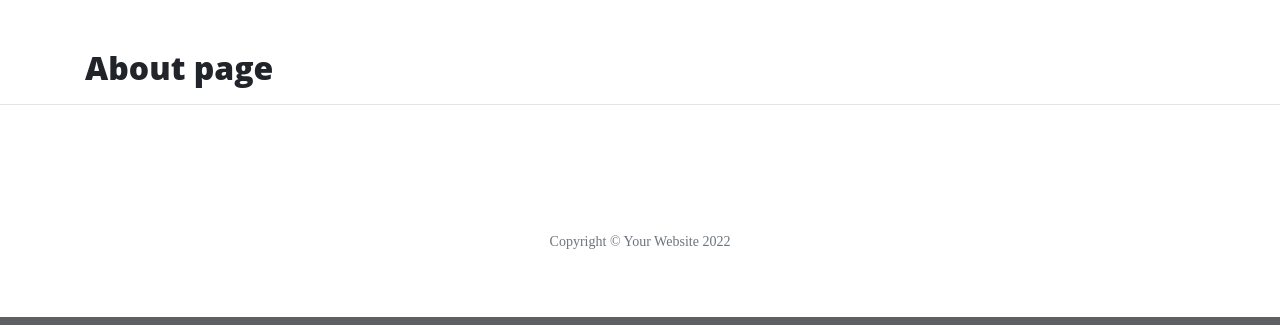
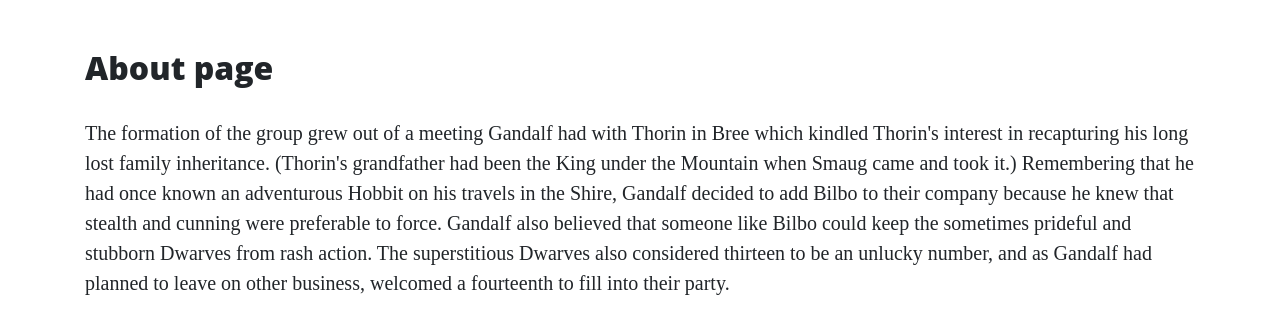
Before and after one commit to ErikHgm/Flask, a Flask app: page /about in a window 1280 px wide. Shown: the part 629-954 px from the top of the page. Run offline with Flask 2, Linux system fonts and the light colour scheme; some libraries are stand-ins or nearby versions.

Commit message:
Add content to about page

```diff
--- a/templates/about.html
+++ b/templates/about.html
@@ -2,5 +2,52 @@
 
 {% block content %}
 <h2>About page</h2>
+<p>
+    The formation of the group grew out of a meeting Gandalf had with Thorin in Bree which kindled Thorin's interest in
+    recapturing his long lost family inheritance. (Thorin's grandfather had been the King under the Mountain when Smaug
+    came and took it.) Remembering that he had once known an adventurous Hobbit on his travels in the Shire, Gandalf
+    decided to add Bilbo to their company because he knew that stealth and cunning were preferable to force. Gandalf
+    also believed that someone like Bilbo could keep the sometimes prideful and stubborn Dwarves from rash action. The
+    superstitious Dwarves also considered thirteen to be an unlucky number, and as Gandalf had planned to leave on other
+    business, welcomed a fourteenth to fill into their party.
+</p>
+<div class="row featurette">
+    <div class="col-md-7">
+        <h3>Thorin II "Oakenshield</h3>
+        <p>
+            Thorin II "Oakenshield", eventually called King under the Mountain or Mountain King[1], was the son of
+            Thráin
+            II, the older brother of Frerin and Dís, the grandson of King Thrór and the uncle of Fíli and Kíli. Thorin
+            was
+            best known for his deeds as leader of a company that infiltrated the lost Kingdom under the Mountain to take
+            it
+            back from Smaug and for leading an alliance of Men, Dwarves, and Elves in the Battle of Five Armies.
+        </p>
+    </div>
+    <div class="col-md-5">
+        <img src="https://vignette.wikia.nocookie.net/lotr/images/3/3f/ThorinBIG.jpg" alt="">
+
+
+    </div>
+</div>
+
+<div class="row featurette">
+
+    <div class="col-md-5">
+        <img src="https://vignette.wikia.nocookie.net/lotr/images/b/b4/The-Hobbit-Fili-and-Kili.jpg" alt="">
+    </div>
+    <div class="col-md-7">
+        <h3>Fili and Tiki</h3>
+        <p>
+            Fíli and Kíli were brothers, the youngest of the thirteen Dwarves who set out with Thorin Oakenshield's
+            company, along with Gandalf and Bilbo Baggins, to reclaim the Lonely Mountain from the dragon Smaug.
+
+            Fíli and Kíli were the two most active Dwarves of Thorin's company, and apart from Balin, and possibly
+            Bombur, they appeared more frequently as "individual" characters in J.R.R. Tolkien's novel than the rest of
+            Thorin's companions, who were most often named only in "group" references to the entire company.
+        </p>
+
+    </div>
+</div>
 
 {% endblock %}
```
